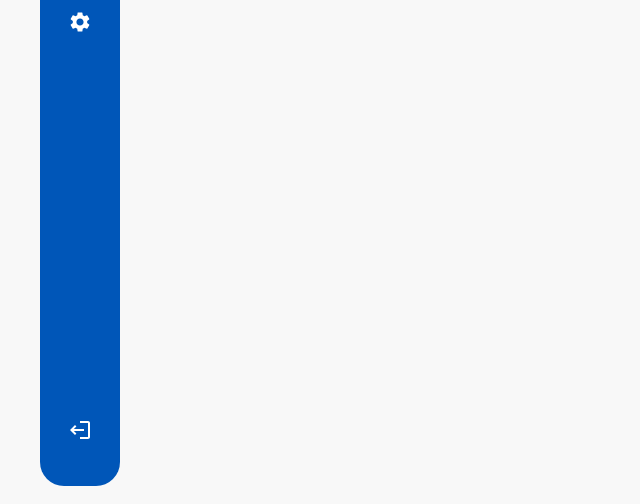
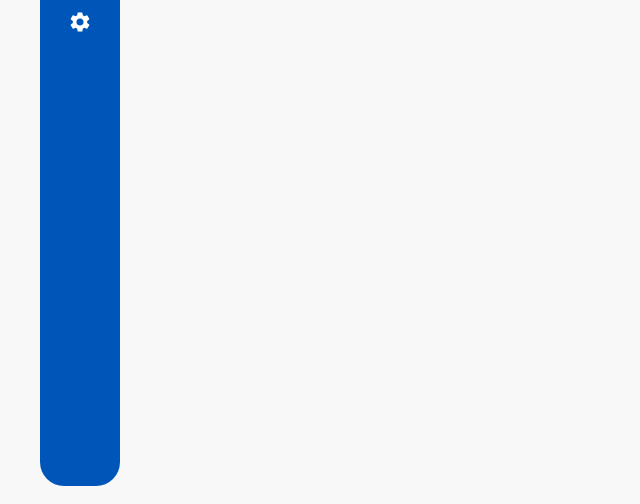
Before and after one commit to skelclique/coffe-break, a React (Vite) app: page /stats in a window 1280 px wide. Both pictures are taken after a click on the button "Faça login com o google". Shown: the part 274-778 px from the top of the page, without its empty margins (0-640 px from the left). Built offline with nearby package versions, Linux system fonts and the light colour scheme.

Commit message:
refactor: remove logOff

```diff
--- a/src/components/NavLinkIcon/index.tsx
+++ b/src/components/NavLinkIcon/index.tsx
@@ -1,4 +1,6 @@
 import { NavLink } from 'react-router-dom';
+
+import { AnchorHTMLAttributes } from 'react';
 
 import { useAuth } from '../../hooks/useAuth';
 
@@ -6,20 +8,19 @@ import { MdBarChart, MdDashboard, MdLogout, MdSettings } from 'react-icons/md';
 
 import './styles.scss';
 
-type NavLinkIconType = {
+type NavLinkIconType = AnchorHTMLAttributes<HTMLAnchorElement> & {
   path: string;
 }
 
 export function NavLinkIcon({
   path,
+  ...rest
 }: NavLinkIconType) {
-  const { setUser } = useAuth();
-
   return (
     <NavLink
       to={path}
-      className={`${ path == '/' ? 'absolute bottom-8 cursor-pointer' : 'sideNav-container'}`}
-      onClick={() => path == '/' && setUser(false)}
+      className="sideNav-container"
+      {...rest}
     >
       {({ isActive }) => (
         <div className="py-3">
@@ -38,10 +39,6 @@ export function NavLinkIcon({
               <MdSettings className={`${isActive ? 'text-blue' : 'text-white'} icon-md`} />
               <div className={`${isActive ? 'boxAnimation reverseBorder' : '' } boxEffect top-0`} />
             </>
-          ) : path == '/' ? (
-            <>
-              <MdLogout className="text-white icon-md flip-x" />
-            </>
           ) : null }
         </div>
       )}
```
